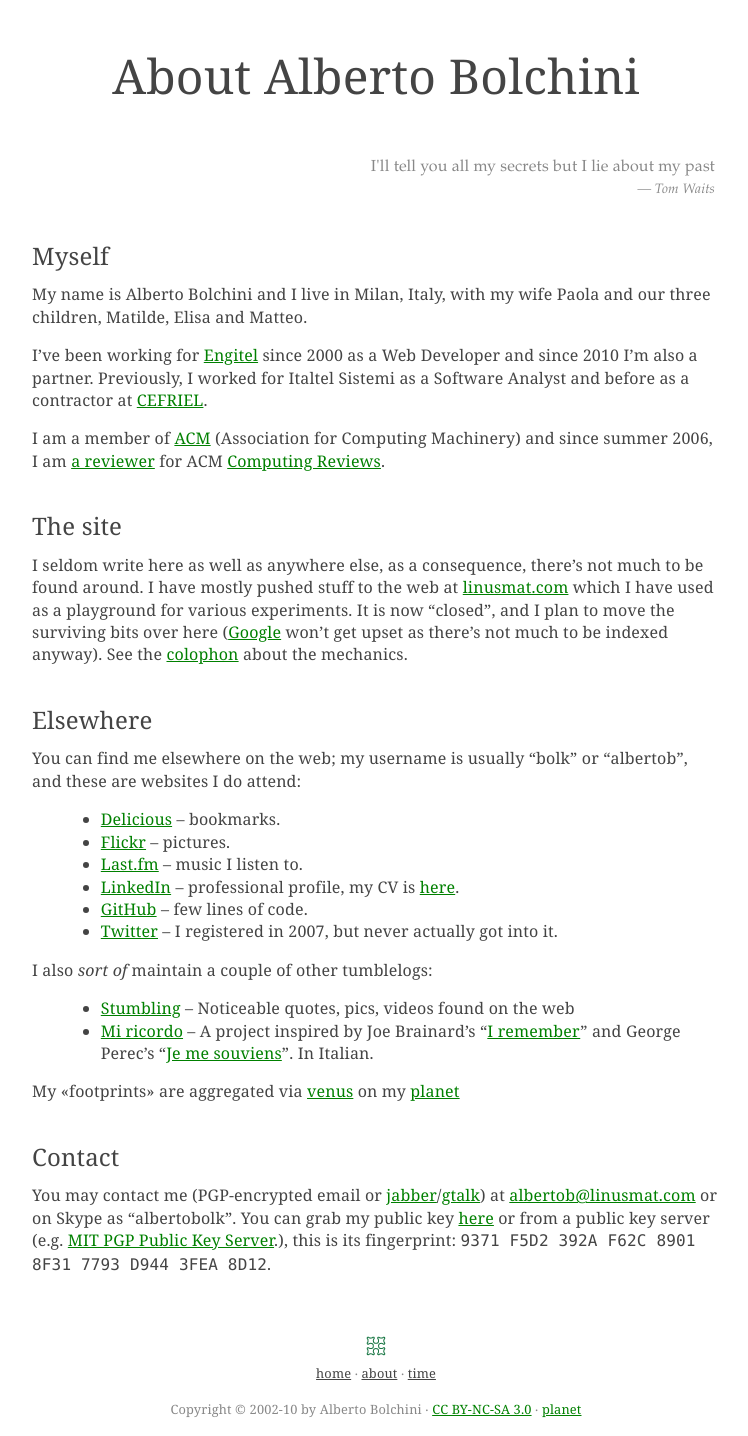
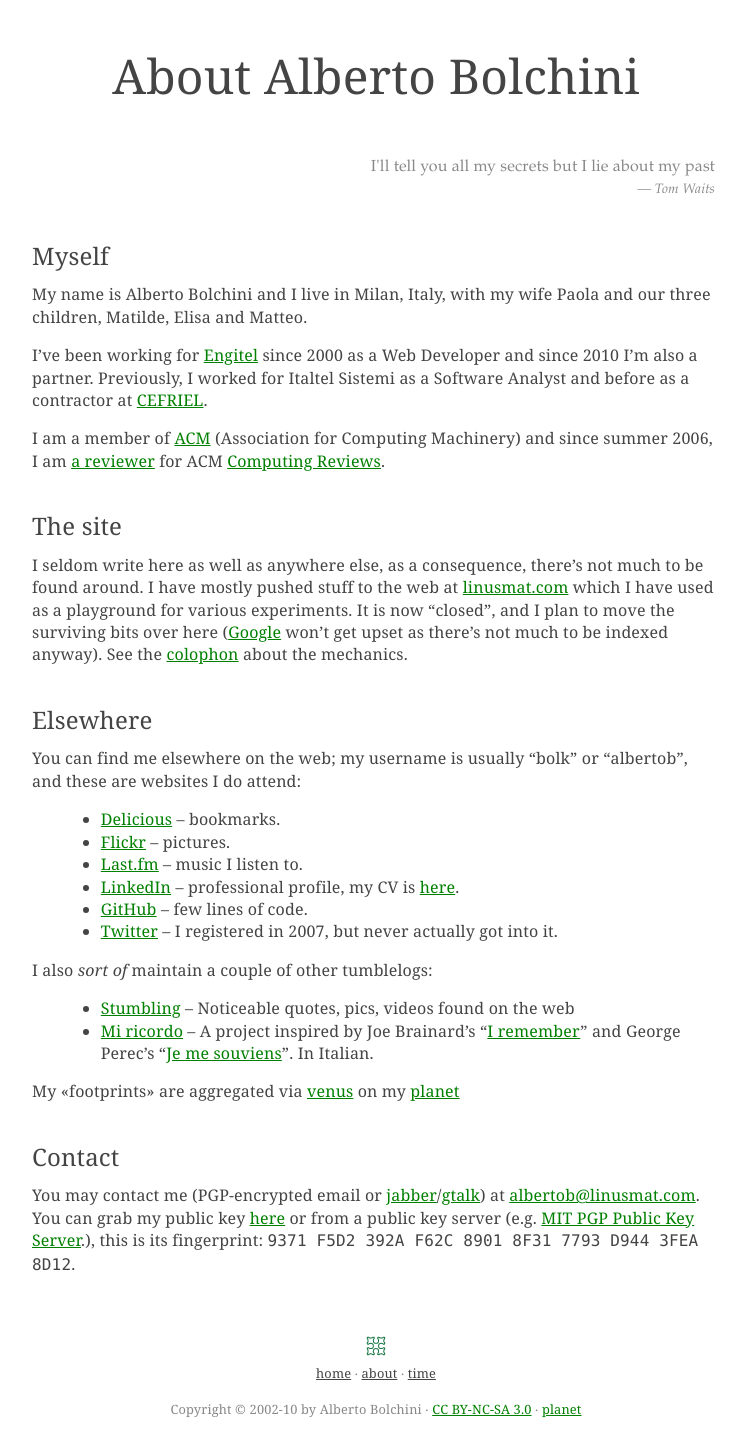
Before and after one commit to bolk/bolk.github.com, a Jekyll site: the page built from about.markdown, in a window 1280 px wide. Shown: the whole page, without its empty margins (264-1012 px from the left). Built offline with Jekyll 4.4.1, drawn with Linux system fonts in a browser that asks for light colours; some web fonts are replaced.

Commit message:
Update about.markdown

```diff
--- a/about.markdown
+++ b/about.markdown
@@ -45,7 +45,6 @@
 
 ## Contact
 
-You may contact me (PGP-encrypted email or [jabber](http://www.jabber.org/)/[gtalk](http://www.google.com/talk/)) at [albertob@linusmat.com](mailto:albertob@linusmat.com) or
-on Skype as "albertobolk". You can grab my public key <a href="/stuff/pubkey.asc">here</a> or from a public key server
+You may contact me (PGP-encrypted email or [jabber](http://www.jabber.org/)/[gtalk](http://www.google.com/talk/)) at [albertob@linusmat.com](mailto:albertob@linusmat.com). You can grab my public key <a href="/stuff/pubkey.asc">here</a> or from a public key server
 (e.g. [MIT PGP Public Key Server](http://pgp.mit.edu:11371/pks/lookup?search=albertob@linusmat.com&op=index).), this is
 its fingerprint: <code>9371 F5D2 392A F62C 8901  8F31 7793 D944 3FEA 8D12</code>.
```
